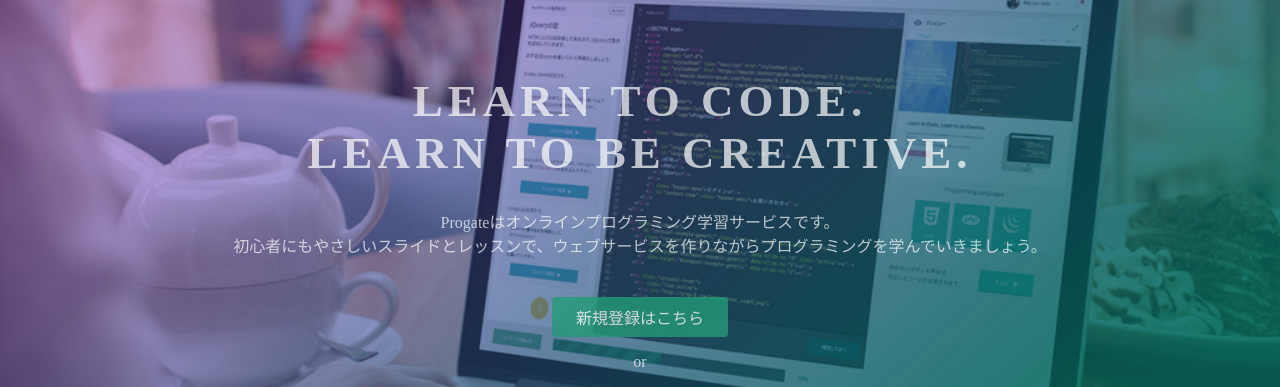
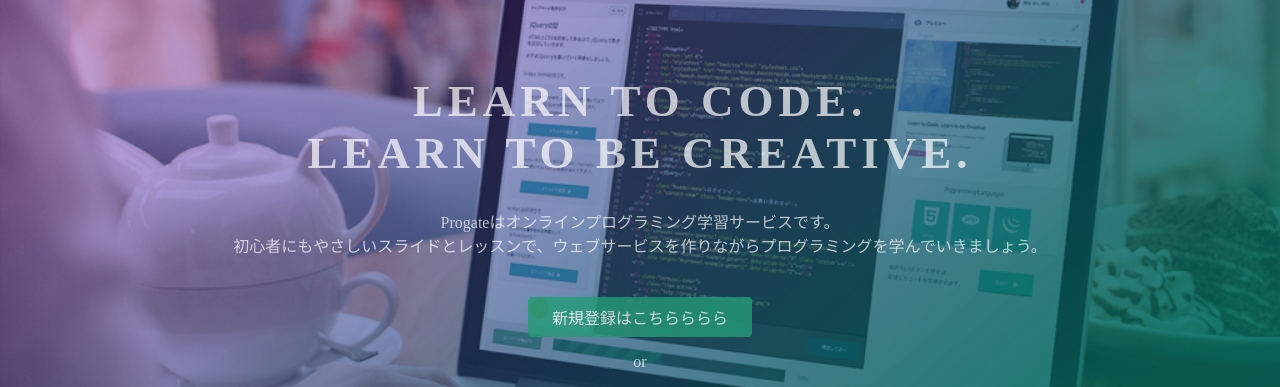
Before and after one commit to Melos2-11/meme.github.io-sample, a plain HTML site: page index.html in a window 1280 px wide. Shown: the part 135-522 px from the top of the page. Drawn offline with Linux system fonts and the light colour scheme.

Commit message:
Update index.html

```diff
--- a/index.html
+++ b/index.html
@@ -26,7 +26,7 @@
       <h1>LEARN TO CODE.<br>LEARN TO BE CREATIVE.</h1>
       <p>Progateはオンラインプログラミング学習サービスです。<br>初心者にもやさしいスライドとレッスンで、ウェブサービスを作りながらプログラミングを学んでいきましょう。</p>
       <div class="btn-wrapper">
-        <a href="#" class="btn signup">新規登録はこちら</a>
+        <a href="#" class="btn signup">新規登録はこちらららら</a>
         <p>or</p>
         <a href="#" class="btn facebook"><span class="fa fa-facebook"></span>Facebookで登録</a>
         <a href="#" class="btn twitter"><span class="fa fa-twitter"></span>Twitterで登録</a>
```
